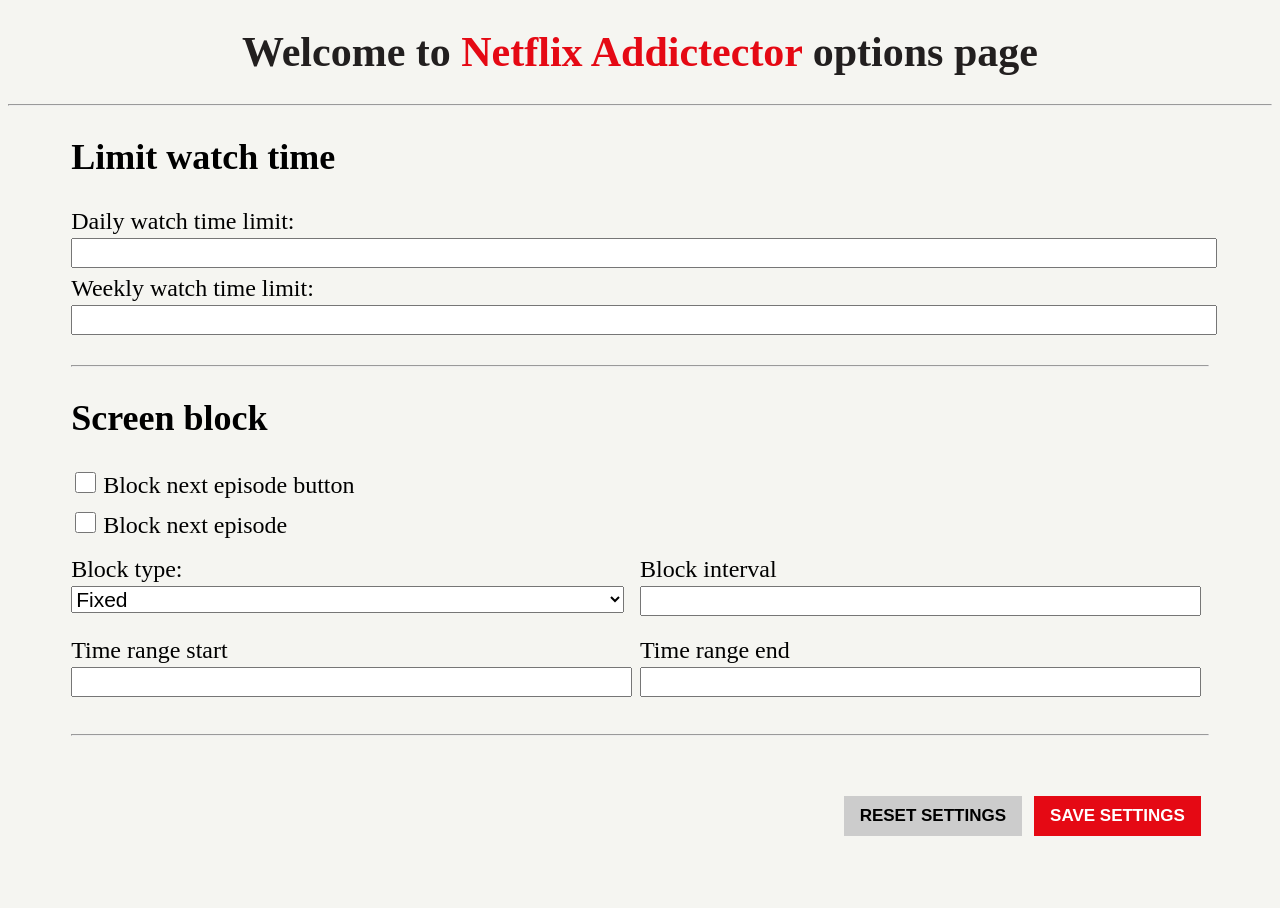
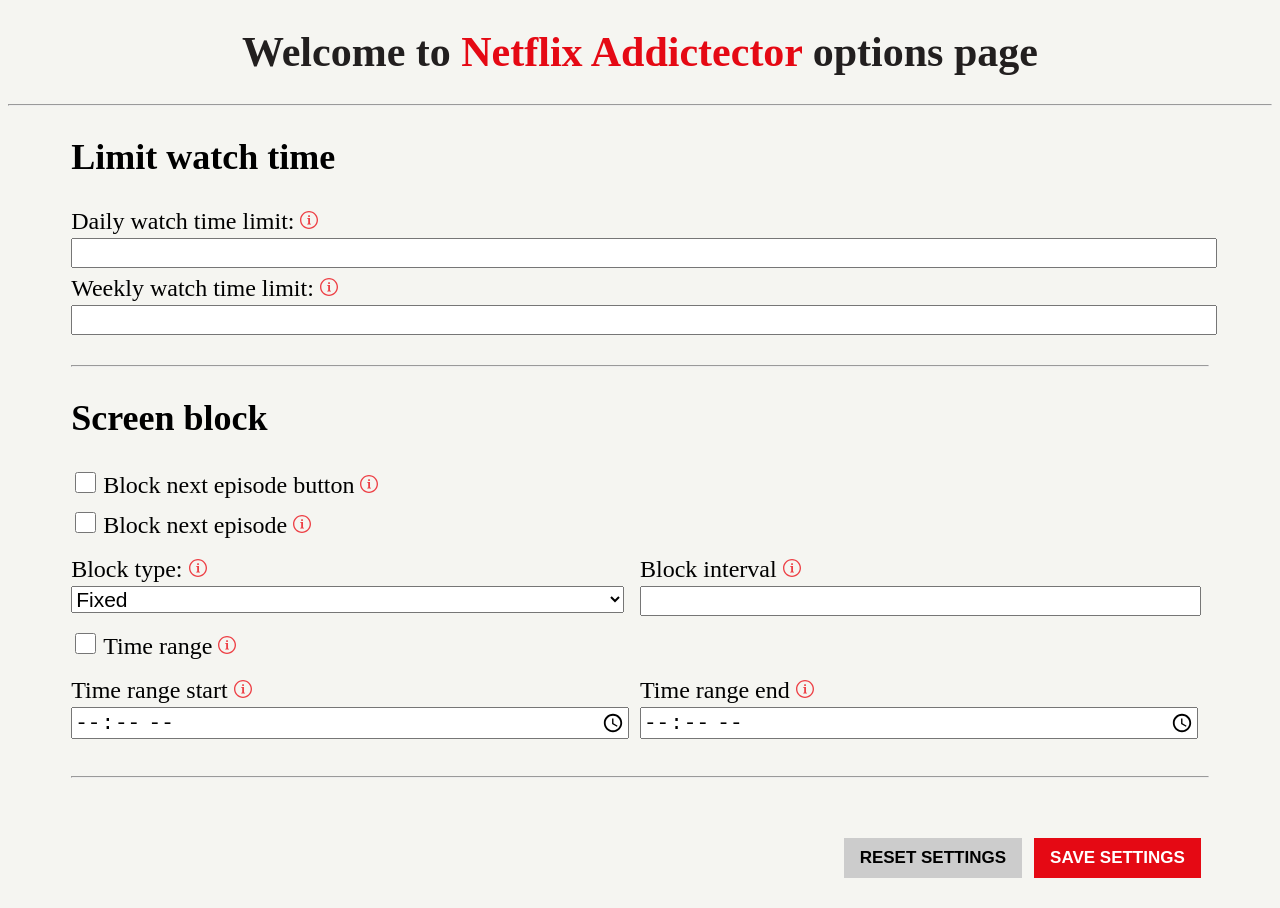
Before and after one commit to FelixIsaac/netflix-addictector, a browser extension: page src/options/options.html in a window 1280 px wide. Before the commit the page ends 866 px from the top, so only its background shows below. Drawn offline with Linux system fonts and the light colour scheme.

Commit message:
feat(time range): made it include minutes and seconds

```diff
--- /dev/null
+++ b/src/assets/css/index.css
@@ -0,0 +1,45 @@
+.button-group {
+    margin-top: 60px;
+    text-align: right;
+}
+
+button.primary,
+button.secondary {
+    text-transform: uppercase;
+    font-size: 17px;
+    padding: .75rem 17.33333333px;
+    min-width: 98px;
+    min-height: 37px;
+    margin-right: .5rem;
+    padding-left: 1rem;
+    padding-right: 1rem;
+    width: auto;
+    line-height: 1rem;
+    font-weight: 700;
+    cursor: pointer;
+    border: 0;
+}
+
+button.primary:active,
+button.secondary:active {
+    box-shadow: 0 2px #666;
+    transform: translateY(2px);
+}
+
+button.primary {
+    color: #fff;
+    background-color: #e50914;
+}
+
+button.primary:active {
+    background-color: #b81d24;
+}
+
+button.secondary {
+    color: #000;
+    background-color: #ccc;
+}
+
+button.secondary:active {
+    background-color: #bdbdbd
+}
--- a/src/assets/css/options.css
+++ b/src/assets/css/options.css
@@ -56,44 +56,55 @@
     width: calc(50% - 16px)
 }
 
-.button-group {
-    margin-top: 60px;
-    text-align: right;
+.tooltip-toggle {
+    cursor: help;
+    position: relative;
 }
 
-button.primary,
-button.secondary {
-    text-transform: uppercase;
-    font-size: 17px;
-    padding: .75rem 17.33333333px;
-    min-width: 98px;
-    min-height: 37px;
-    margin-right: .5rem;
-    padding-left: 1rem;
-    padding-right: 1rem;
-    width: auto;
-    line-height: 1rem;
-    font-weight: 700;
-    cursor: pointer;
-    border: 0;
+.tooltip-toggle img {
+    height: 18px;
+    width: 18px;
 }
 
-button.primary:active,
-button.secondary:active {
-    box-shadow: 0 2px #666;
-    transform: translateY(2px);
+.tooltip-toggle::before {
+    position: absolute;
+    top: -80px;
+    left: -80px;
+    background-color: #2B222A;
+    border-radius: 5px;
+    color: #fff;
+    content: attr(aria-label);
+    padding: 1rem;
+    text-transform: none;
+    transition: all 0.5s ease;
+    min-width: 160px;
+    width: 500px;
 }
 
-button.primary {
-    color: #fff;
-    background-color: #e50914;
+.tooltip-toggle::after {
+    position: absolute;
+    top: -12px;
+    left: 9px;
+    border-left: 5px solid transparent;
+    border-right: 5px solid transparent;
+    border-top: 5px solid #2B222A;
+    content: " ";
+    font-size: 0;
+    line-height: 0;
+    margin-left: -5px;
+    width: 0;
 }
 
-/* button.primary:active {
-    background-color: #e50914;
-} */
+.tooltip-toggle::before, .tooltip-toggle::after {
+    color: #efefef;
+    font-family: monospace;
+    font-size: 16px;
+    opacity: 0;
+    pointer-events: none;
+    text-align: center;
+}
 
-button.secondary {
-    color: #000;
-    background-color: #ccc;
+.tooltip-toggle:focus::before, .tooltip-toggle:focus::after, .tooltip-toggle:hover::before, .tooltip-toggle:hover::after {
+    opacity: 1;
+    transition: all 0.75s ease;
 }
--- a/src/options/options.html
+++ b/src/options/options.html
@@ -1,6 +1,7 @@
 <!DOCTYPE html>
 <html>
   <head>
+    <link rel="stylesheet" href="../assets/css/index.css">
     <link rel="stylesheet" href="../assets/css/options.css">
     <link rel="stylesheet" href="../assets/css/animation.css" id="animation-css">
     <script src="options.js"></script>
@@ -15,11 +16,27 @@
         <section>
           <h2>Limit watch time</h2>
           <div>
-            <label for="daily-limit">Daily watch time limit:</label>
+            <label for="daily-limit">
+              Daily watch time limit:
+              <span
+                class="tooltip-toggle"  tabindex="0"
+                aria-label="Sets the limit of how much Netflix stream time you're allowed to watch in minutes per day"
+              >
+                <img src="./info.svg"/>
+              </span>
+            </label>
             <input id="daily-limit" type="number"/>
           </div>
           <div>
-            <label for="weekly-limit">Weekly watch time limit:</label>
+            <label for="weekly-limit">
+              Weekly watch time limit:
+              <span
+                class="tooltip-toggle"  tabindex="0"
+                aria-label="Sets the limit of how much Netflix stream time you're allowed to watch in minutes per week"
+              >
+                <img src="./info.svg"/>
+              </span>
+            </label>
             <input id="weekly-limit" type="number"/>
           </div>
         </section>
@@ -29,15 +46,36 @@
           <div>
             <div>
               <input type="checkbox" id="block-next-epi-btn"/>
-              <label for="block-next-epi-btn">Block next episode button</label>
+              <label for="block-next-epi-btn">
+                Block next episode button
+                <span
+                  class="tooltip-toggle"  tabindex="0"
+                  aria-label="Completely removes all 'Next Episode' button; including the episode list"
+                >
+                  <img src="./info.svg"/>
+                </span>
+              </label>
             </div>
             <div>
               <input type="checkbox" id="block-next-epi"/>
-              <label for="block-next-epi">Block next episode</label>
+              <label for="block-next-epi">
+                Block next episode
+                <span
+                  class="tooltip-toggle"  tabindex="0"
+                  aria-label="When the next episode starts, it blocks your screen for 2 minutes"
+                >
+                  <img src="./info.svg"/>
+                </span>
+              </label>
             </div>
             <div class="flex-2">
               <div>
-                <label for="block-type">Block type:</label>
+                <label for="block-type">
+                  Block type:
+                  <span class="tooltip-toggle"  tabindex="0">
+                    <img src="./info.svg"/>
+                  </span>
+                </label>
                 <select id="block-type">
                   <option>Fixed</option>
                   <option>Random</option>
@@ -45,18 +83,54 @@
                 </select>
               </div>
               <div>
-                <label for="block-interval">Block interval</label>
+                <label for="block-interval">
+                  Block interval
+                  <span
+                    class="tooltip-toggle"  tabindex="0"
+                    aria-label="In every set many minutes, the extension will block the screen"
+                  >
+                    <img src="./info.svg"/>
+                </span>
+                </label>
                 <input id="block-interval" type="number"/>
               </div>
             </div>
+            <div>
+              <input type="checkbox" id="time-range"/>
+              <label for="time-range">
+                Time range
+                <span
+                  class="tooltip-toggle"  tabindex="0"
+                  aria-label="Sets the time range, when you can watch Netflix, defaults to 7 PM to 10 PM"
+                >
+                  <img src="./info.svg"/>
+                </span>
+              </label>
+            </div>
             <div class="flex-2">
               <div>
-                <label for="time-range-start">Time range start</label>
-                <input type="number" id="time-range-start"/>
+                <label for="time-range-start">
+                  Time range start
+                  <span
+                    class="tooltip-toggle"  tabindex="0"
+                    aria-label="In system time format, this sets the time of when you can start watching Netflix"
+                  >
+                    <img src="./info.svg"/>
+                  </span>
+                </label>
+                <input type="time" id="time-range-start"/>
               </div>
               <div>
-                <label for="time-range-end">Time range end</label>
-                <input type="number" id="time-range-end"/>
+                <label for="time-range-end">
+                  Time range end
+                  <span
+                    class="tooltip-toggle"  tabindex="0"
+                    aria-label="In your system time format, this sets the time of when you stop watching Netflix"
+                  >
+                    <img src="./info.svg"/>
+                  </span>
+                </label>
+                <input type="time" id="time-range-end"/>
               </div>
             </div>
            </div>
--- a/src/options/options.js
+++ b/src/options/options.js
@@ -49,8 +49,8 @@
             weekly_limit: Number(weeklyLimit.value),
             time_range: {
                 enabled: timeRangeCheck.checked,
-                end: Number(timeRangeEnd.value),
-                start: Number(timeRangeStart.value)
+                end: timeRangeEnd.value,
+                start: timeRangeStart.value
             },
             block_type: blockType.selectedIndex,
             block_interval: Number(blockInterval.value),
--- a/src/scripts/events.js
+++ b/src/scripts/events.js
@@ -3,8 +3,8 @@
   weekly_limit: 500, // in minutes
   time_range: {
     enabled: true,
-    start: 19,
-    end: 22
+    start: '19:00',
+    end: '22:00'
   },
   block_type: 0, // enum: FIXED: 0, RANDOM: 0, BOTH: 0
   block_interval: 10, // in minutes
--- a/src/scripts/screen-blocker.js
+++ b/src/scripts/screen-blocker.js
@@ -7,7 +7,7 @@
     const wasVideoPlaying = !video.paused;
     const reasons = [
         'Take a break for 30 seconds, take this time to not think about the show.',
-        '1Literally, really, take a break, go for a walk, get coffee'
+        'Literally, really, take a break, go for a walk, get coffee'
     ]
 
     reason ||= reasons.join('\n');
```
Also changed, not shown: src/popup/popup.html (+2 -1 lines), src/scripts/utils.js (+9 -5 lines).
